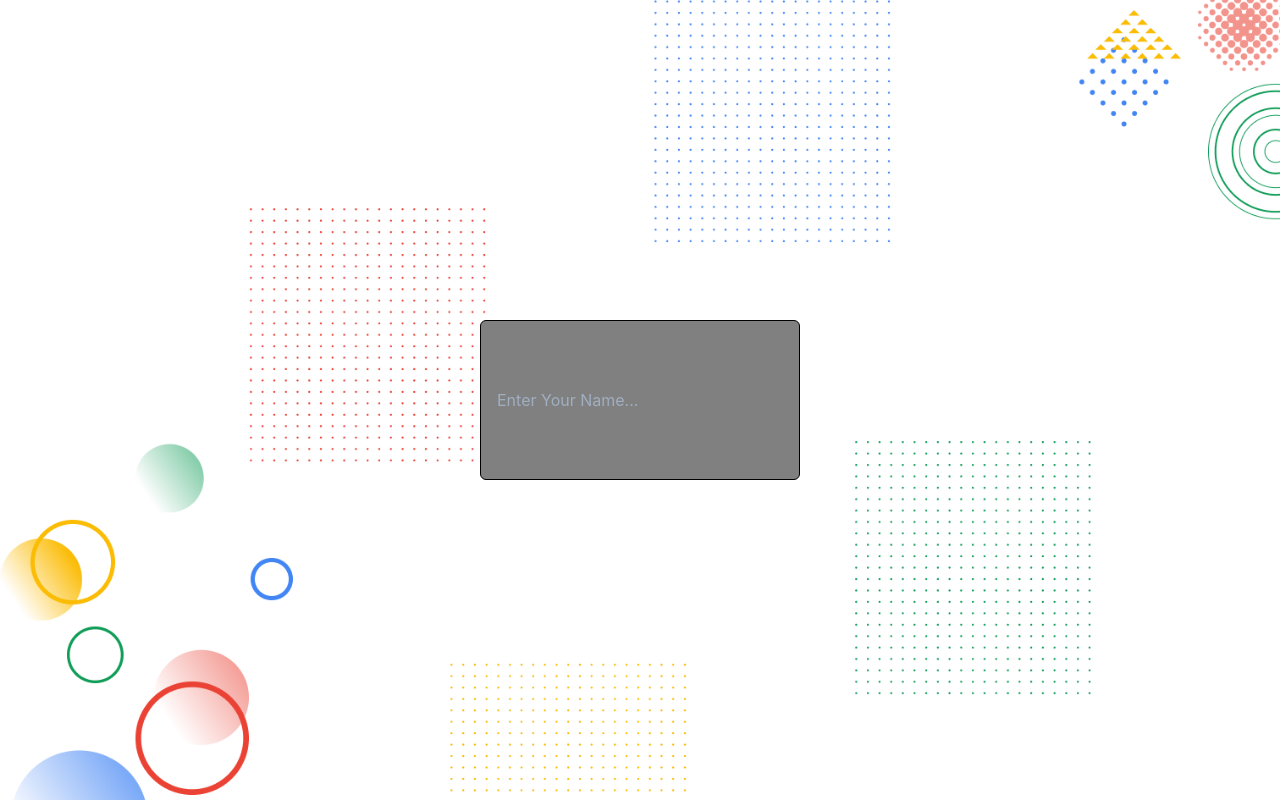
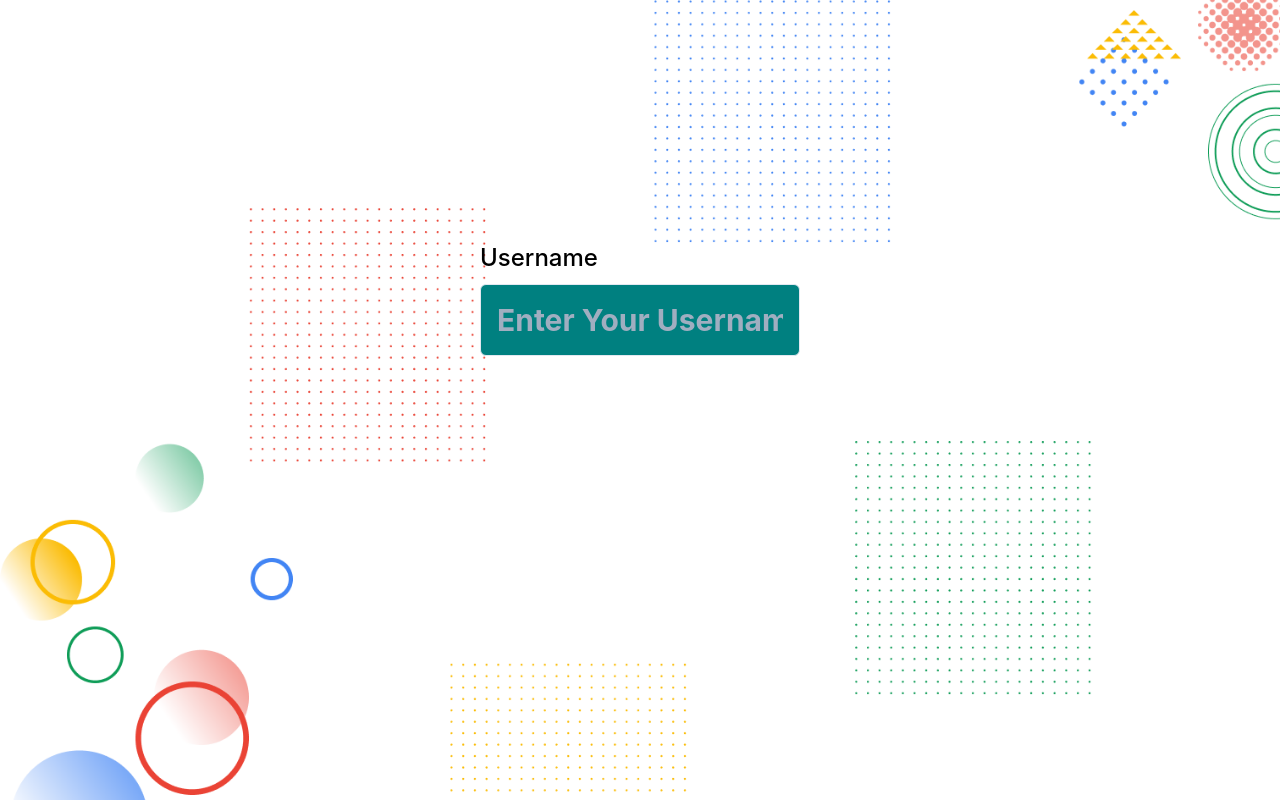
Before and after one commit to rafaucoin/GDSC-Tvshow-website, a React (Create React App) app: page / in a window 1280 px wide. Built offline with nearby package versions, Linux system fonts and the light colour scheme.

Commit message:
form + routing

```diff
--- a/src/App.js
+++ b/src/App.js
@@ -9,21 +9,38 @@ import {
   Grid,
   theme,
   Flex,
-  Input
+  Input,
+  FormControl,
+  FormLabel
 } from '@chakra-ui/react';
 import { ColorModeSwitcher } from './ColorModeSwitcher';
 import { Logo } from './Logo';
 import Layout from './components/Layout'
 import style from './styles.css'
-import { BrowserRouter, Routes } from 'react-router-dom';
+import { BrowserRouter, Routes, useNavigate } from 'react-router-dom';
 function App() {
+  const navigate = useNavigate()
   return (
 
 
     <Flex className="container" h="100vh" justifyContent="center" align="center">
-      <Box w={{ base: '70%', md: '25%'}} height="20%">
+      <Box w={{ base: '70%', md: '25%'}} height="40%">
+        <form className="form" onSubmit={()=> navigate(`/quizz`)}>
 
-      <Input height="100%" bg="gray" borderColor="black"  placeholder='Enter Your Name...' />
+<FormControl height="30%"  color="black">
+      <FormLabel fontSize="2xl"  htmlFor='UserName'>Username</FormLabel>
+      <Input
+
+
+        bg="teal"
+        height="100%"
+        placeholder='Enter Your Username...'
+        fontSize="3xl"
+        fontWeight="bold"
+        />
+
+    </FormControl>
+        </form>
       </Box>
     </Flex>
   );
--- a/src/styles.css
+++ b/src/styles.css
@@ -2,3 +2,6 @@
   background-image: url('./background.png');
   background-size: cover;
 }
+.form {
+  height: 30vh;
+}
```
